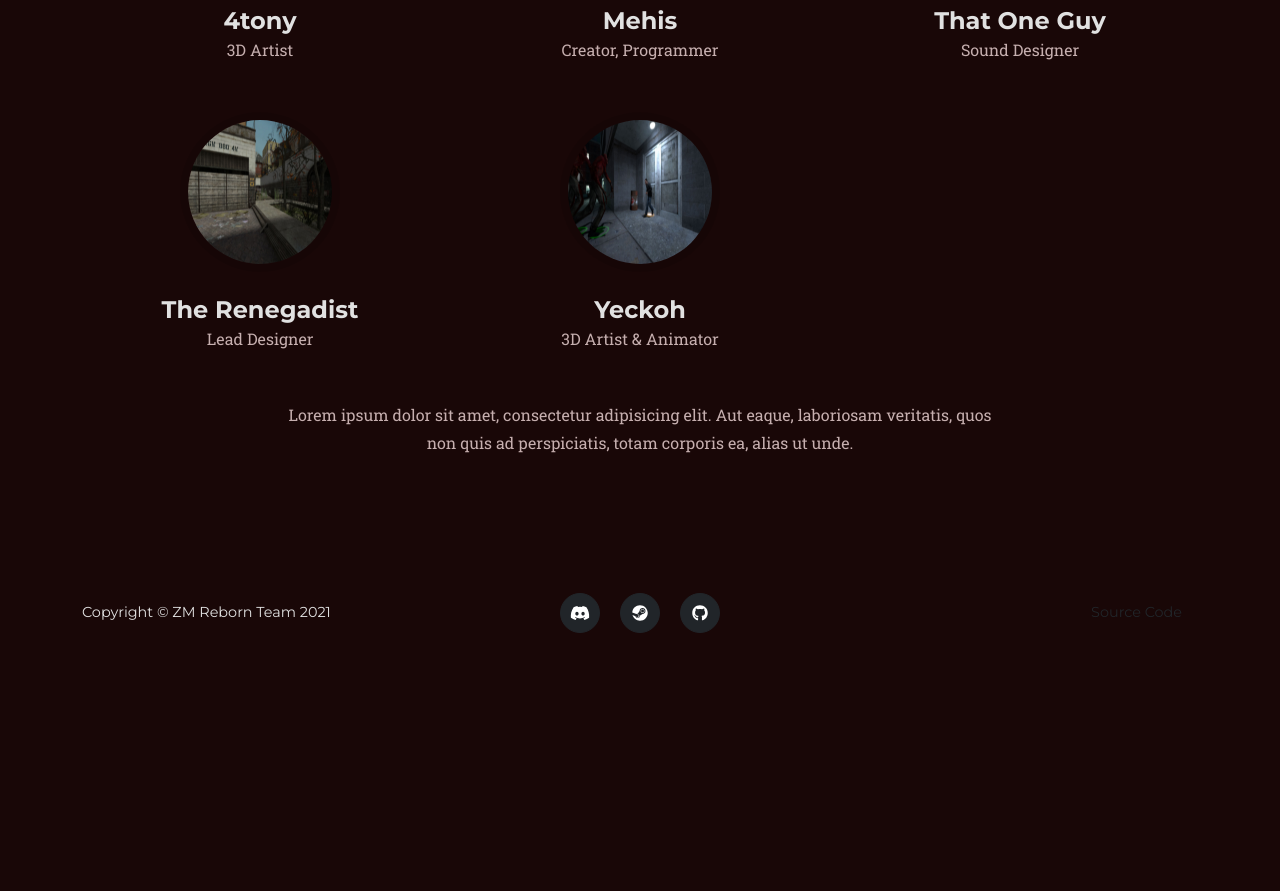
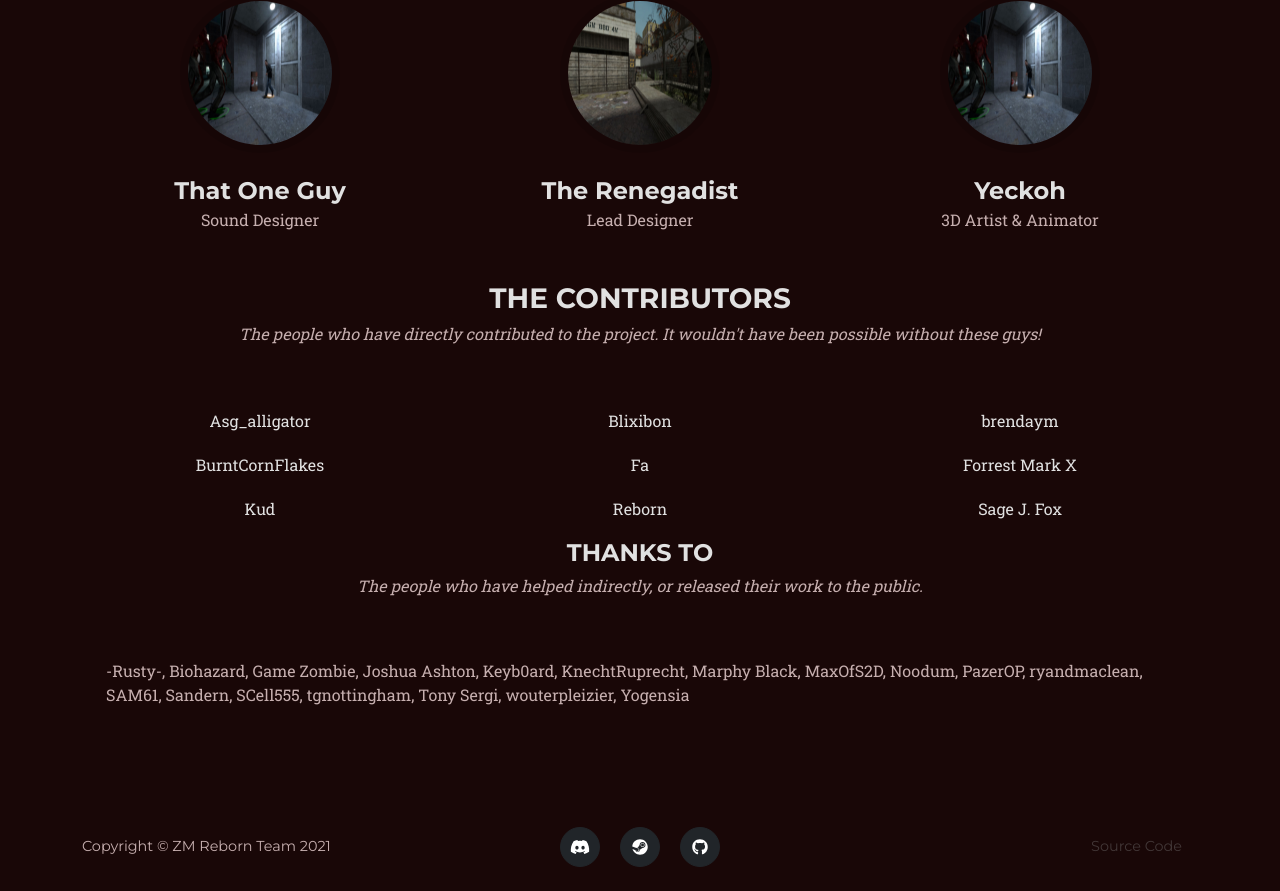
Before and after one commit to zm-reborn/zmr-website-new, an Eleventy site: page src/index.njk in a window 1280 px wide. Shown: the part 2998-3889 px from the top of the page. Before the commit the page ends 3655 px from the top, so only its background shows below. Built offline with nearby package versions, Linux system fonts and the light colour scheme; Eleventy itself is replaced by a stand-in of ours; files that its build step writes are made by us from their sources; what markdown-it-video would draw is missing.

Commit message:
Contributors & Thank Yous

```diff
--- a/src/css/overrides.css
+++ b/src/css/overrides.css
@@ -6,6 +6,9 @@
     --bs-warning: #640000;
 
     --navbar-color: #130a0ade;
+
+    --link-dark-color: #423737;
+    --link-dark-color-hover: #665454;
 }
 
 .timeline > li .timeline-image {
@@ -14,6 +17,14 @@
 
 .blog-content {
     margin-bottom: 5rem;
+}
+
+.link-dark {
+    color: var(--link-dark-color);
+}
+
+.link-dark:hover {
+    color: var(--link-dark-color-hover);
 }
 
 .team-member img {
--- a/src/includes/footer.njk
+++ b/src/includes/footer.njk
@@ -1,7 +1,7 @@
 <footer class="footer py-4">
     <div class="container">
         <div class="row align-items-center">
-            <div class="col-lg-4 text-lg-start">Copyright &copy; ZM Reborn Team 2021</div>
+            <div class="col-lg-4 text-lg-start text-muted">Copyright &copy; ZM Reborn Team 2021</div>
             <div class="col-lg-4 my-3 my-lg-0">
                 <a class="btn btn-dark btn-social mx-2" href="https://discord.com/invite/tZTUex3"><i class="fab fa-discord"></i></a>
                 <a class="btn btn-dark btn-social mx-2" href="https://steamcommunity.com/groups/zmreborn" target="_blank"><i class="fab fa-steam"></i></a>
--- a/src/index.njk
+++ b/src/index.njk
@@ -50,7 +50,10 @@ downloads:
     icon: 'fa-linux'
 
 team:
-  - name: 4tony
+  - name: boxed
+    title: 'Composer'
+    img: /assets/bg001.jpg
+  - name: Four Tony
     title: '3D Artist'
     img: /assets/bg002.jpg
   - name: Mehis
@@ -65,6 +68,37 @@ team:
   - name: Yeckoh
     title: '3D Artist & Animator'
     img: /assets/bg003.jpg
+
+contributors:
+  - Asg_alligator
+  - Blixibon
+  - brendaym
+  - BurntCornFlakes
+  - Fa
+  - Forrest Mark X
+  - Kud
+  - Reborn
+  - Sage J. Fox
+
+thanks_to:
+  - Biohazard
+  - Game Zombie
+  - Joshua Ashton
+  - Keyb0ard
+  - KnechtRuprecht
+  - Marphy Black
+  - MaxOfS2D
+  - Noodum
+  - PazerOP
+  - '-Rusty-'
+  - ryandmaclean
+  - SAM61
+  - Sandern
+  - SCell555
+  - Tony Sergi
+  - tgnottingham
+  - wouterpleizier
+  - Yogensia
 
 # Global data
 links:
@@ -156,7 +190,6 @@ links:
             <div class="container">
                 <div class="text-center">
                     <h2 class="section-heading text-uppercase">Media</h2>
-                    <h3 class="section-subheading text-muted">Lorem ipsum dolor sit amet consectetur.</h3>
                 </div>
                 <div class="row">
                     {%- for m in media %}
@@ -184,10 +217,10 @@ links:
             <div class="container">
                 <div class="text-center">
                     <h2 class="section-heading text-uppercase">The Reborn Team</h2>
-                    <h3 class="section-subheading text-muted">Lorem ipsum dolor sit amet consectetur.</h3>
+                    <h3 class="section-subheading text-muted"></h3>
                 </div>
                 <div class="row">
-                    {%- for member in team %}
+                    {%- for member in team | sort %}
                         <div class="col-sm-4">
                             <div class="team-member">
                                 <img class="mx-auto rounded-circle" src="{{ member.img }}" alt="Team member image" />
@@ -197,8 +230,28 @@ links:
                         </div>
                     {%- endfor %}
                 </div>
-                <div class="row">
-                    <div class="col-lg-8 mx-auto text-center"><p class="large text-muted">Lorem ipsum dolor sit amet, consectetur adipisicing elit. Aut eaque, laboriosam veritatis, quos non quis ad perspiciatis, totam corporis ea, alias ut unde.</p></div>
+                <div class="sub-section">
+                    <h3 class="text-center text-uppercase">The Contributors</h3>
+                    <h3 class="section-subheading text-muted text-center">The people who have directly contributed to the project. It wouldn't have been possible without these guys!</h3>
+                    <div class="row">
+                        {% for contributor in contributors | sort %}
+                            <div class="col-sm-4">
+                                <p class="text-center">
+                                    {{ contributor }}
+                                </p>
+                            </div>
+                        {% endfor %}
+                    </div>
+                </div>
+                <div class="sub-section">
+                    <h4 class="text-center text-uppercase">Thanks To</h4>
+                    <h3 class="section-subheading text-muted text-center">The people who have helped indirectly, or released their work to the public.</h3>
+                    <div class="mx-4 text-muted">
+                        {% set comma = joiner() %}
+                        {%- for person in thanks_to | sort -%}
+                            {{ comma() }} {{ person }}
+                        {%- endfor -%}
+                    </div>
                 </div>
             </div>
         </section>
```
